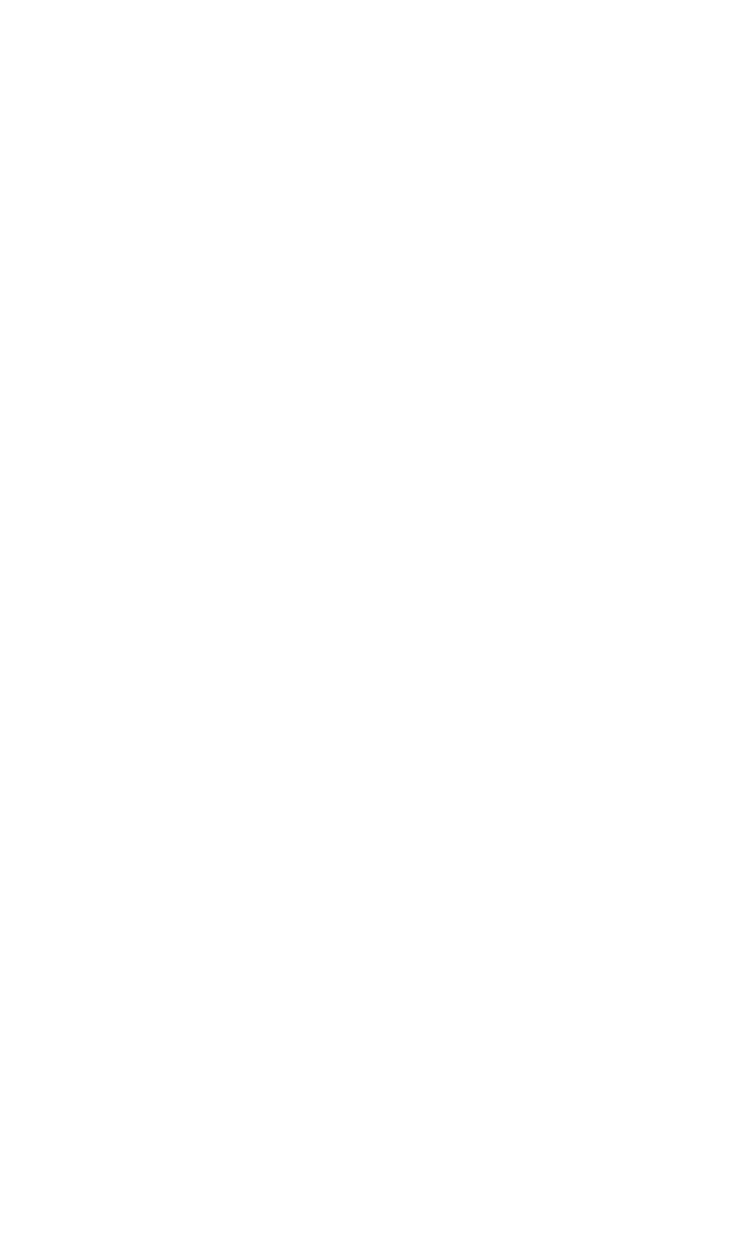
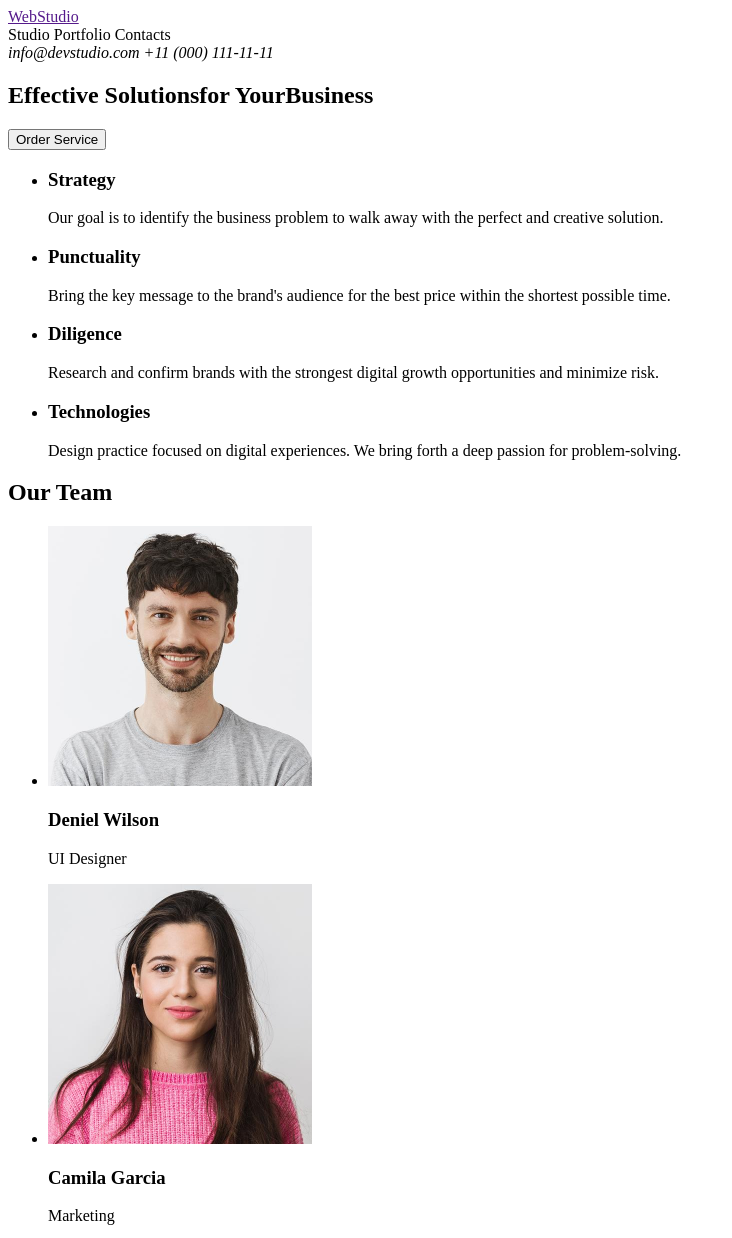
Before and after one commit to VolodymyrB87/goit-markup-hw-01, a plain HTML site: page index.html in a window 1280 px wide. Shown: the top 1238 px of the page, without its empty margins (0-732 px from the left). Before the commit the page ends 800 px from the top, so only its background shows below. Drawn offline with Linux system fonts and the light colour scheme.

Commit message:
add markup

```diff
--- a/index.html
+++ b/index.html
@@ -2,13 +2,80 @@
 <html lang="en">
 
 <head>
-    <meta charset="UTF-8">
-    <meta name="viewport" content="width=device-width, initial-scale=1.0">
-    <title>Document</title>
+  <meta charset="UTF-8">
+  <meta name="viewport" content="width=device-width, initiale-scale=1.0" />
+  <title>Effective Solutions
+    for YourBusiness</title>
 </head>
 
 <body>
+  <header>
+    <a href="">WebStudio</a>
+    <nav>Studio Portfolio Contacts</nav>
+    <address>info@devstudio.com +11 (000) 111-11-11</address>
+  </header>
 
+  <main>
+    <section>
+      <h1>Effective Solutionsfor YourBusiness</h1>
+      <button type="button">Order Service</button>
+    </section>
+    <section>
+      <ul>
+        <li>
+          <h3>Strategy</h3>
+          <p>Our goal is to identify the business
+            problem to walk away with the perfect and creative solution.
+          </p>
+        </li>
+        <li>
+          <h3>Punctuality</h3>
+          <p>Bring the key message to the brand's audience for the best price within the shortest possible time.
+          </p>
+        </li>
+        <li>
+          <h3>Diligence</h3>
+          <p>Research and confirm brands with the strongest digital growth opportunities and minimize risk.
+          </p>
+        </li>
+        <li>
+          <h3>Technologies</h3>
+          <p>Design practice focused on digital experiences. We bring forth a deep passion for problem-solving.
+          </p>
+        </li>
+      </ul>
+    </section>
+    <section>
+      <h2>Our Team</h2>
+      <ul>
+        <li>
+          <img src="img.jpg" alt="Deniel Wilson" width="264" height="260">
+          <h3>Deniel Wilson</h3>
+          <p>UI Designer</p>
+        </li>
+        <li>
+          <img src="img-1.jpg" alt="Camila Garcia" width="264" height="260">
+          <h3>Camila Garcia</h3>
+          <p>Marketing</p>
+        </li>
+        <li>
+          <img src="img-2.jpg" alt="Tom Ford" width="264" height="260">
+          <h3>Tom Ford</h3>
+          <p>Frontend Developer</p>
+        </li>
+        <li>
+          <img src="img-3.jpg" alt="Mark Guerrero" width="264" height="260">
+          <h3>Mark Guerrero</h3>
+          <p>Product Designer</p>
+        </li>
+      </ul>
+    </section>
+  </main>
+
+  <footer>
+    <a href="">WebStudio</a>
+    <p>Increase the flow of customers and sales for your business with digital marketing & growth solutions</p>
+  </footer>
 </body>
 
 </html>
```
Also changed, not shown: img-1.jpg (added), img-2.jpg (added), img-3.jpg (added), img.jpg (added).
